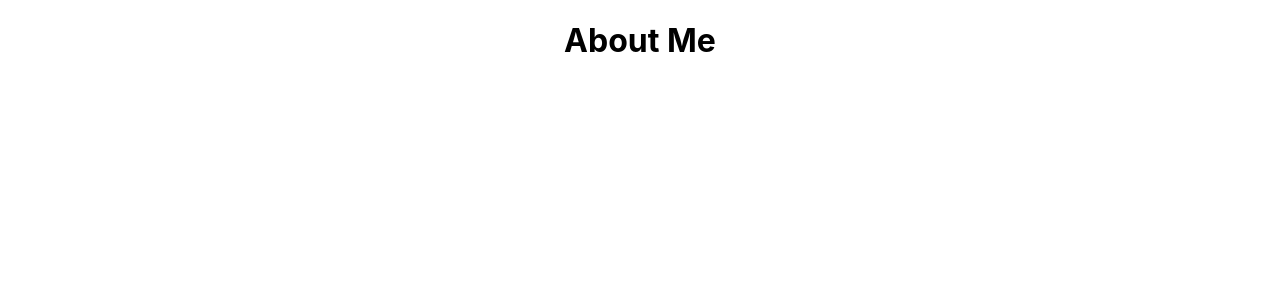
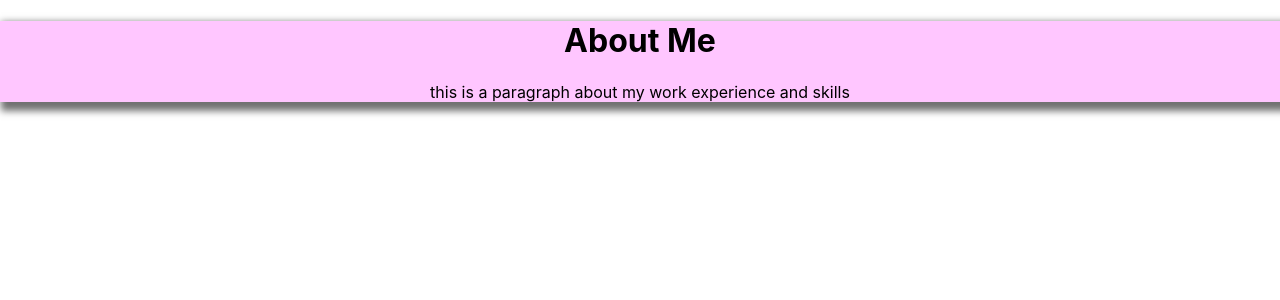
Before and after one commit to curlygirltech/portfolio, a React (Create React App) app in the folder jc-portfolio/: page /about in a window 1280 px wide. Shown: the top 300 px of the page. Built offline with nearby package versions, Linux system fonts and the light colour scheme.

Commit message:
started about page

```diff
--- a/jc-portfolio/src/Screens/About.jsx
+++ b/jc-portfolio/src/Screens/About.jsx
@@ -1,10 +1,13 @@
-import React from 'react'
-import './about.css'
+import React from "react";
+import "./about.css";
 
 export default function About() {
   return (
-    <div>
-      <h1>About Me</h1>
+    <div className="about-container">
+      <div className="about-card">
+        <h1>About Me</h1>
+        <p>this is a paragraph about my work experience and skills</p>
+      </div>
     </div>
-  )
+  );
 }
--- a/jc-portfolio/src/Screens/about.css
+++ b/jc-portfolio/src/Screens/about.css
@@ -0,0 +1,6 @@
+.about-container{
+  background-color: #ffc6ff;
+}
+.about-card{
+  box-shadow: 5px 5px 7px 4px #727272;
+}
```
